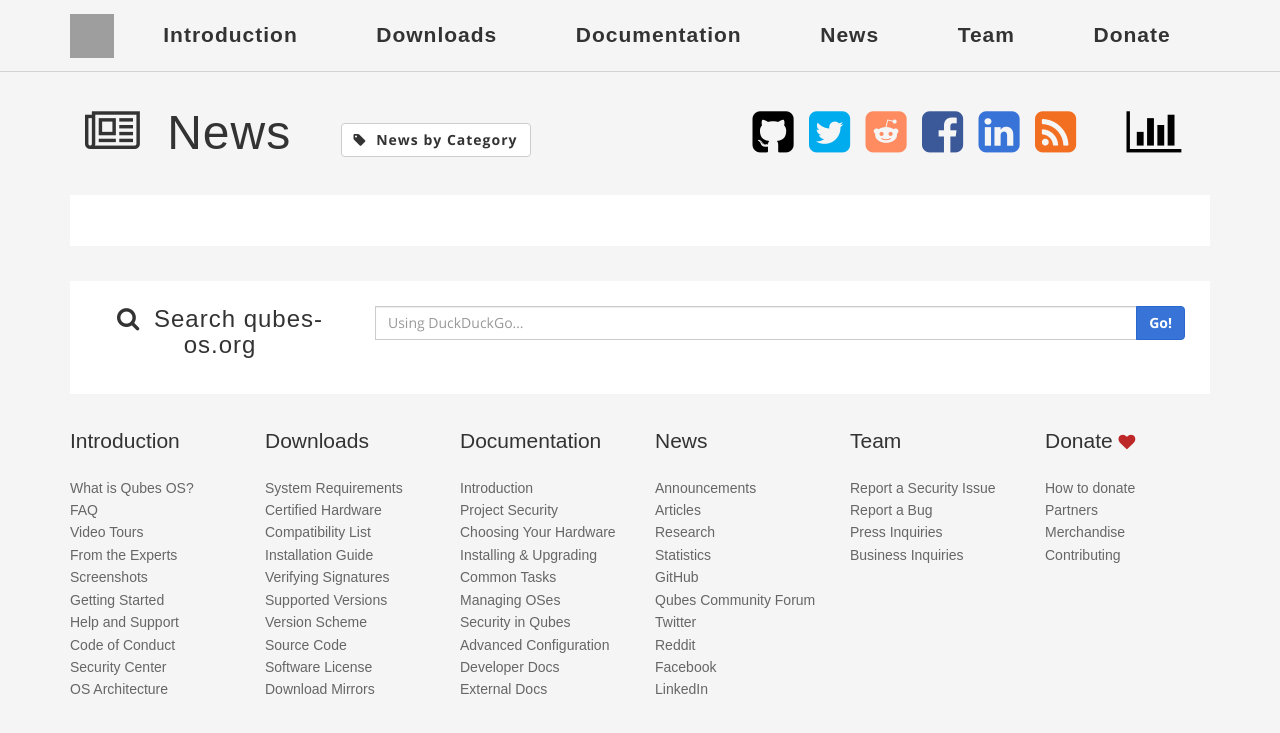
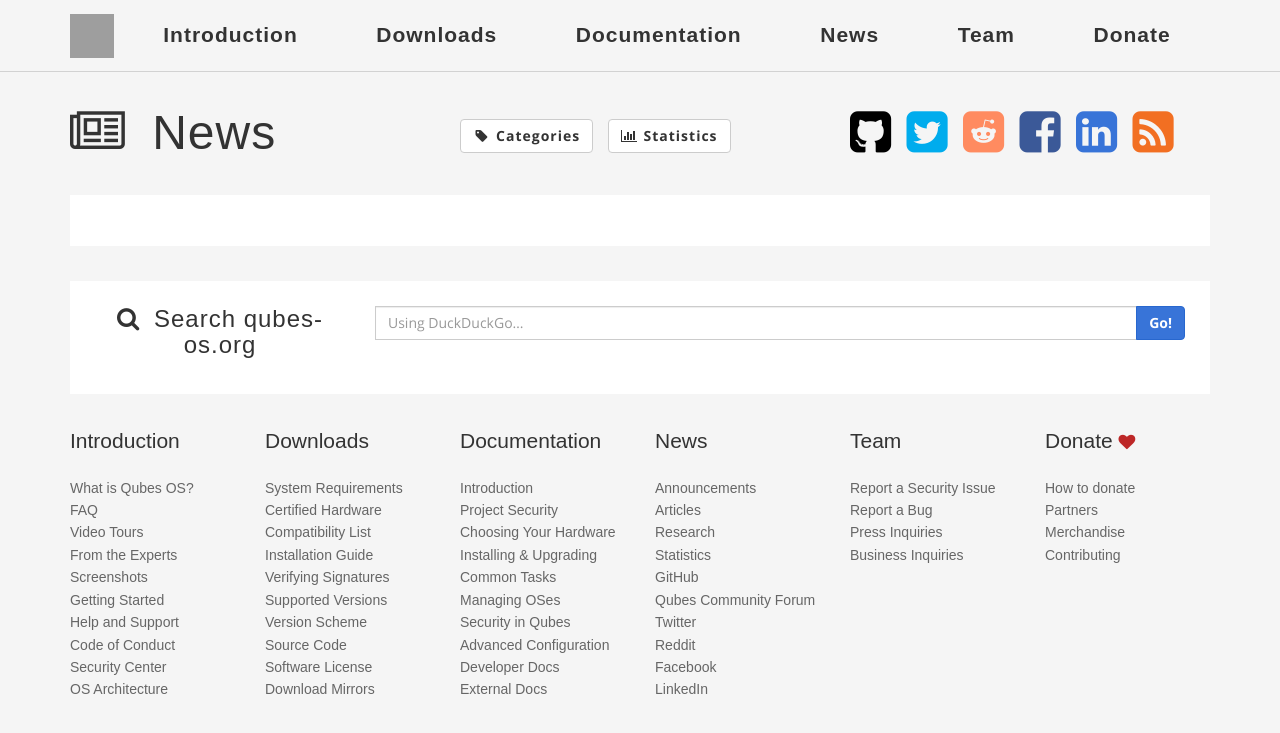
Before and after one commit to QubesOS/qubesos.github.io, a Jekyll site: the page built from news/index.html, in a window 1280 px wide, cut to the strip 0-741 px from the top of the page. Shown: the top 733 px of the strip. Built offline with Jekyll 4.4.1, drawn with Linux system fonts in a browser that asks for light colours; some web fonts are replaced; grey boxes are pictures that could not be loaded.

Commit message:
Update heading for News pages
 - Refactor heading code for reuse on all News pages
 - Update buttons and icons
 - Improve heading appearance on small screens

```diff
--- /dev/null
+++ b/_includes/news-heading.html
@@ -0,0 +1,29 @@
+<div class="row more-top">
+  <div class="col-lg-4">
+    <h1 class="outer-heading">
+      <a href="/news/" class="heading-link">
+        <i class="fa fa-newspaper-o"></i> News
+      </a>
+    </h1>
+  </div>
+  <div class="col-lg-4">
+    <h1 class="outer-heading">
+      <a href="/news/categories/" class="btn btn-default">
+        <i class="fa fa-fw fa-tag" aria-hidden="true"></i>Categories
+      </a>
+      <a href="/statistics/" class="btn btn-default">
+        <i class="fa fa-fw fa-bar-chart" aria-hidden="true"></i>Statistics
+      </a>
+    </h1>
+  </div>
+  <div class="col-lg-4 button-heading">
+    <h1 class="outer-heading">
+      <a title="GitHub" href="https://github.com/QubesOS" class="fa fa-github-square black-icon" aria-hidden="true"></a>
+      <a title="Twitter" href="https://twitter.com/QubesOS" class="fa fa-twitter-square" aria-hidden="true"></a>
+      <a title="Reddit" href="https://www.reddit.com/r/Qubes/" class="fa fa-reddit-square" aria-hidden="true"></a>
+      <a title="Facebook" href="https://www.facebook.com/QubesOS" class="fa fa-facebook-square" aria-hidden="true"></a>
+      <a title="LinkedIn" href="https://www.linkedin.com/company/qubes-os/" class="fa fa-linkedin-square" aria-hidden="true"></a>
+      <a title="Subscribe via RSS" href="/feed.xml" class="fa fa-rss-square" aria-hidden="true"></a>
+    </h1>
+  </div>
+</div>
--- a/_layouts/news.html
+++ b/_layouts/news.html
@@ -4,30 +4,10 @@
 <body>
 {% include header.html %}
 <div class="container">
-        <div class="row more-top">
-          <div class="col-lg-7 col-md-7">
-            <h1 class="add-left outer-heading">
-              <a href="/news/" class="heading-link">
-                <i class="fa fa-newspaper-o"></i> News
-              </a>
-              <a href="/news/categories/" class="btn btn-default more-left half-top"><i class="fa fa-tag" aria-hidden="true"></i> News by Category</a>
-            </h1>
-          </div>
-          <div class="col-lg-5 col-md-5 button-heading">
-            <h1 class="outer-heading">
-              <a title="GitHub" href="https://github.com/QubesOS" class="fa fa-github-square black-icon" aria-hidden="true"></a>
-              <a title="Twitter" href="https://twitter.com/QubesOS" class="fa fa-twitter-square" aria-hidden="true"></a>
-              <a title="Reddit" href="https://www.reddit.com/r/Qubes/" class="fa fa-reddit-square" aria-hidden="true"></a>
-              <a title="Facebook" href="https://www.facebook.com/QubesOS" class="fa fa-facebook-square" aria-hidden="true"></a>
-              <a title="LinkedIn" href="https://www.linkedin.com/company/qubes-os/" class="fa fa-linkedin-square" aria-hidden="true"></a>
-              <a title="Subscribe via RSS" href="/feed.xml" class="fa fa-rss-square more-right" aria-hidden="true"></a>
-              <a title="Qubes OS Userbase Statistics" href="/statistics/" class="fa fa-bar-chart black-icon" aria-hidden="true"></a>
-            </h1>
-          </div>
-        </div>
+  {% include news-heading.html %}
   <div class="more-bottom white-box page-content">
     <div class="row">
-            <div class="col-lg-12 col-md-12 col-xs-12">
+      <div class="col-lg-12">
         <article class="post-content">
           {{ content }}
         </article>
```
Also changed, not shown: _layouts/post.html (+4 -24 lines). Lines whose indentation alone changed are shown as unchanged.
